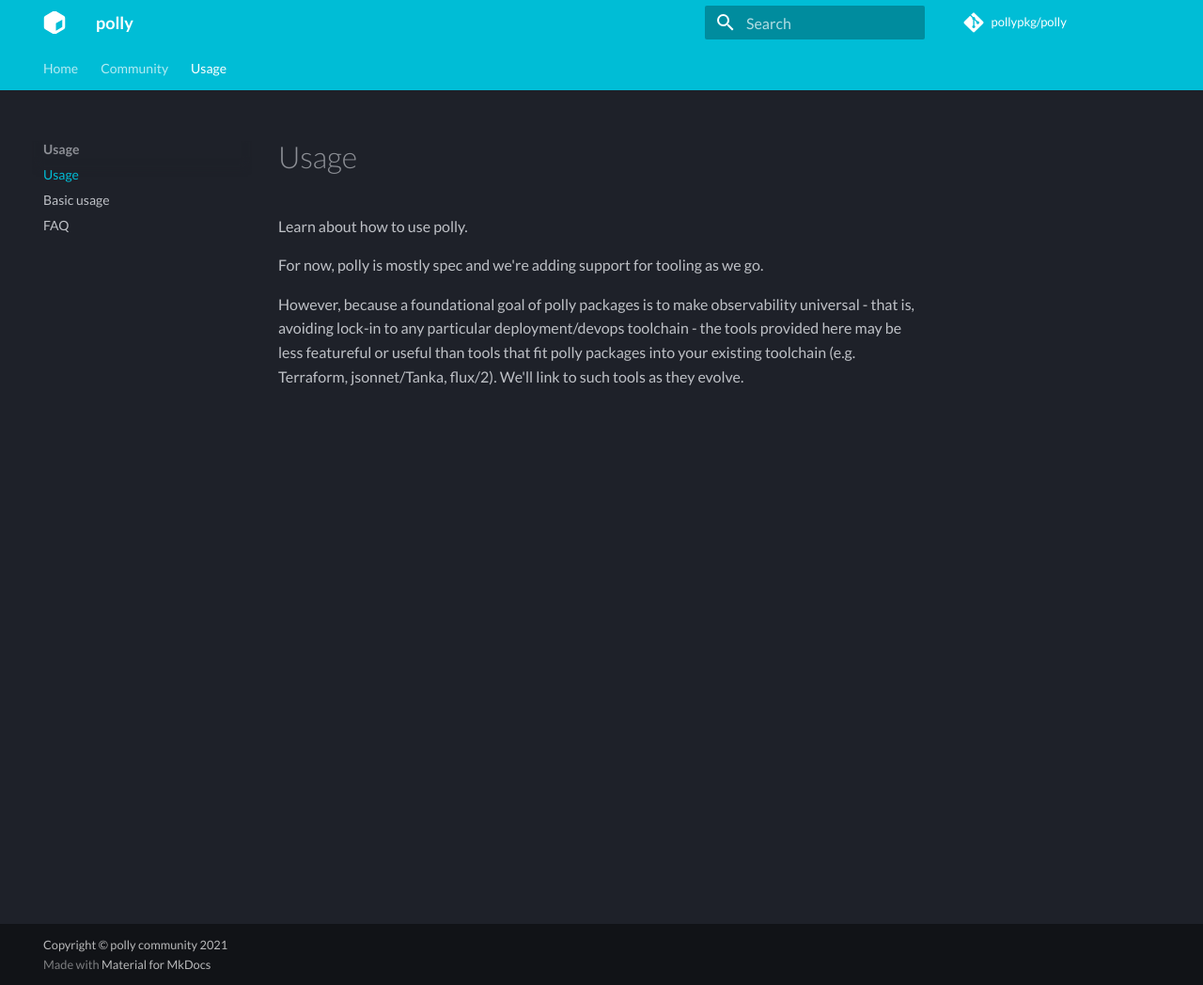
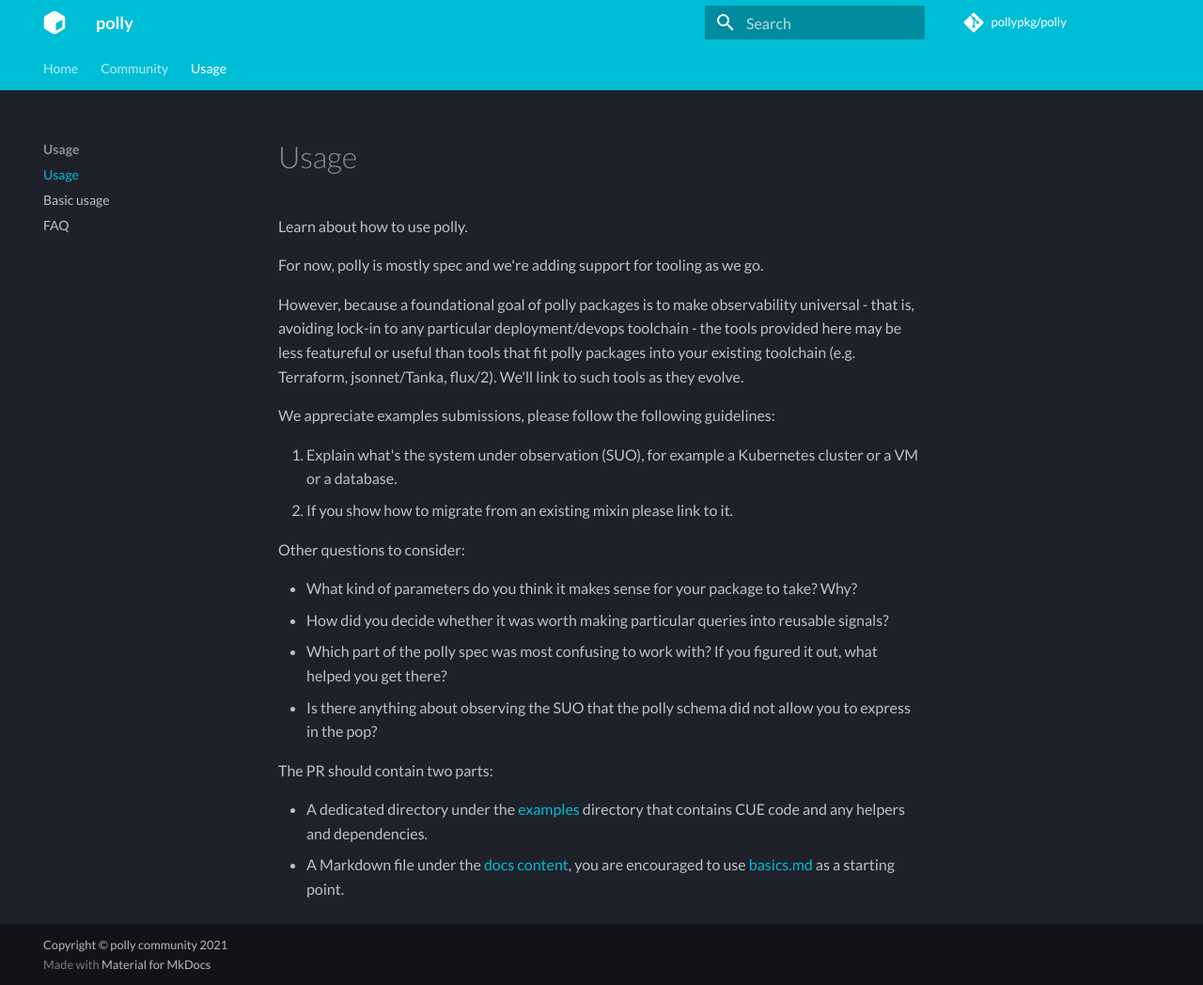
Before and after one commit to pollypkg/polly, an MkDocs documentation site: the page built from docs/content/usage.md, in a window 1280 px wide and 1048 px high. Shown: the whole window at 94% size. Built offline with MkDocs 1.6.1 and Material for MkDocs 9.7.7, drawn with Linux system fonts in a browser that asks for light colours; some web fonts are replaced; comment, search, counter and statistics services are not loaded.

Commit message:
inits example docs guidlines and fixes URLs

```diff
--- a/docs/content/usage.md
+++ b/docs/content/usage.md
@@ -9,3 +9,26 @@ universal - that is, avoiding lock-in to any particular deployment/devops
 toolchain - the tools provided here may be less featureful or useful
 than tools that fit polly packages into your existing toolchain
 (e.g. Terraform, jsonnet/Tanka, flux/2). We'll link to such tools as they evolve.
+
+We appreciate examples submissions, please follow the following guidelines:
+
+1. Explain what's the system under observation (SUO), for example a Kubernetes
+   cluster or a VM or a database.
+1. If you show how to migrate from an existing mixin please link to it.
+
+Other questions to consider:
+
+* What kind of parameters do you think it makes sense for your package to take? Why?
+* How did you decide whether it was worth making particular queries into reusable signals?
+* Which part of the polly spec was most confusing to work with? If you figured it out, what helped you get there?
+* Is there anything about observing the SUO that the polly schema did not allow you to express in the pop?
+
+The PR should contain two parts:
+
+* A dedicated directory under the
+  [examples](https://github.com/pollypkg/polly/tree/main/examples) directory
+  that contains CUE code and any helpers and dependencies.
+* A Markdown file under the [docs
+  content](https://github.com/pollypkg/polly/tree/main/docs/content), you
+  are encouraged to use [basics.md](https://github.com/pollypkg/polly/blob/main/docs/content/basics.md)
+  as a starting point.
--- a/docs/mkdocs.yml
+++ b/docs/mkdocs.yml
@@ -1,5 +1,7 @@
 site_name: 'polly'
 site_author: 'polly authors'
+site_url: 'https://pollypkg.github.io/polly/'
+# use_directory_urls: False
 copyright: 'Copyright &copy; polly community 2021'
 repo_name: 'pollypkg/polly'
 repo_url: 'https://github.com/pollypkg/polly/'
```
